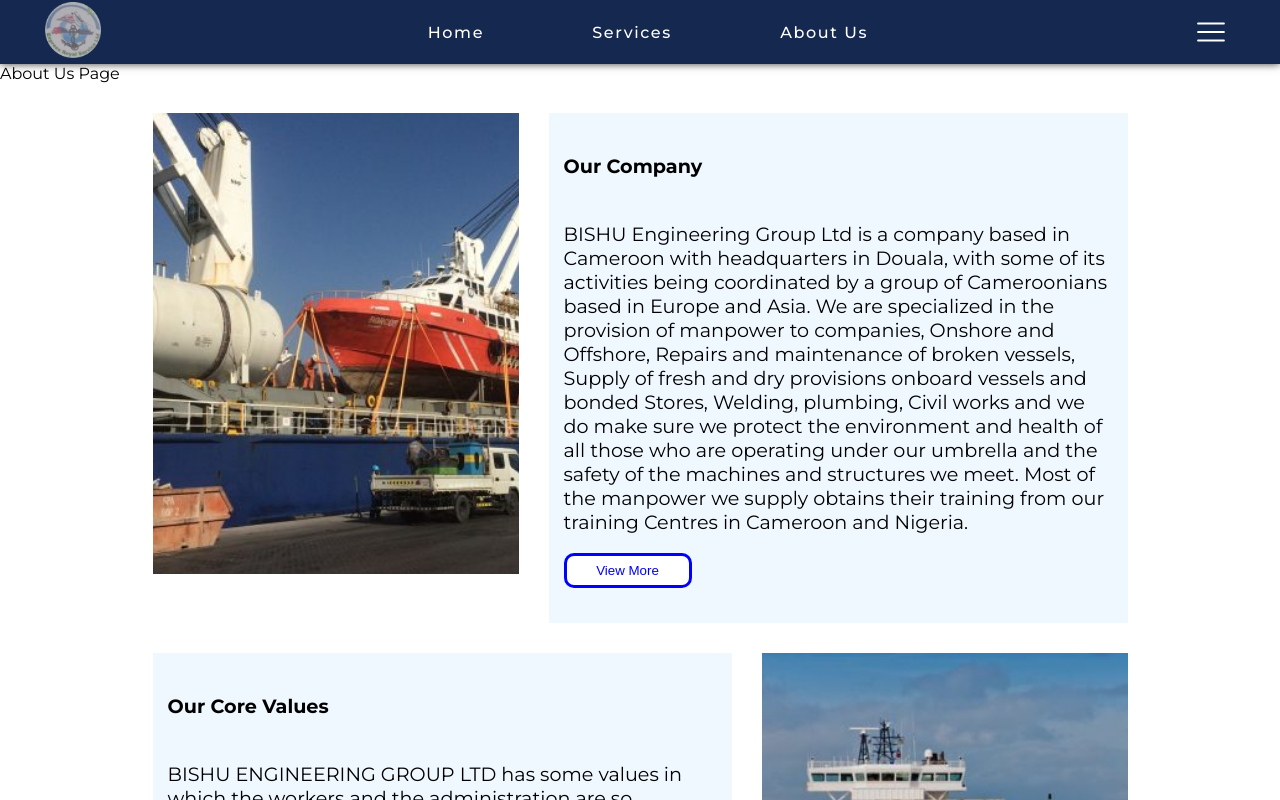
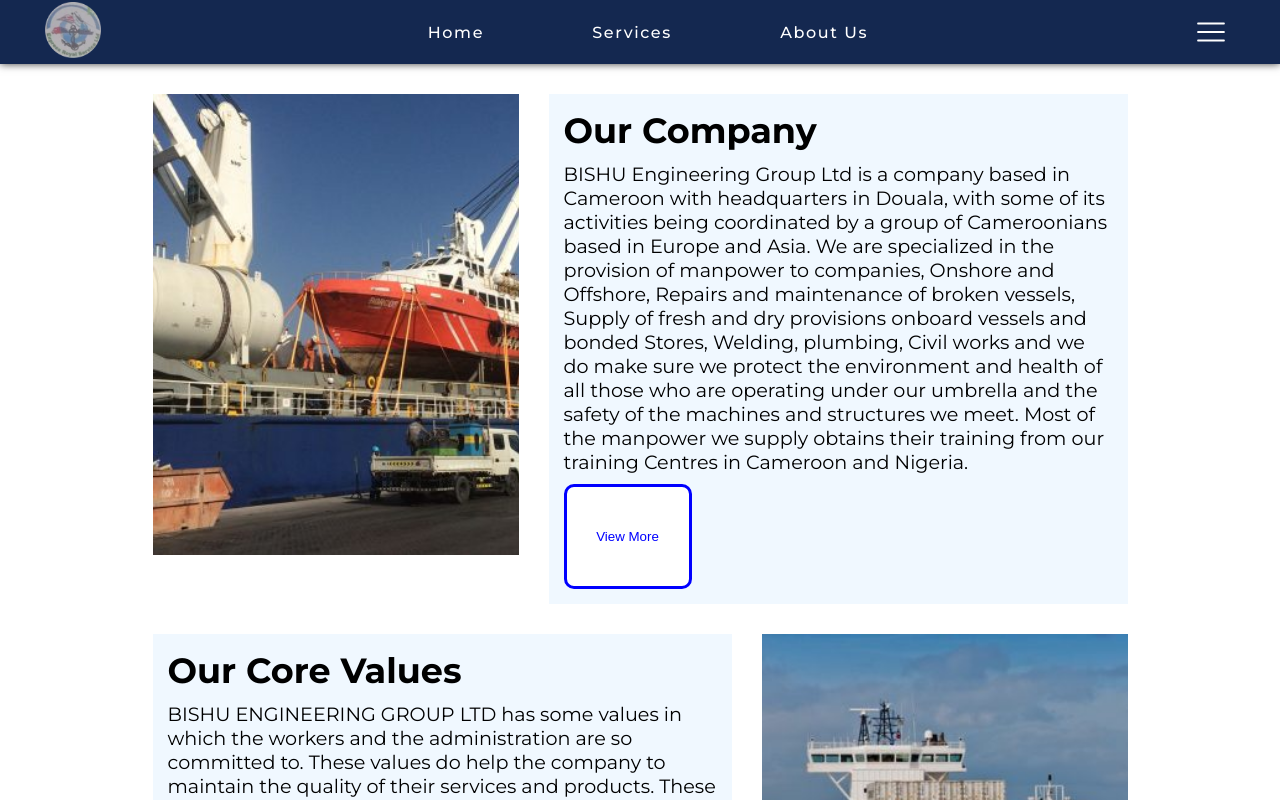
Before and after one commit to Crafty23Jay/Express-Royal-Service-Limited, a React (Vite) app: page /about in a window 1280 px wide. Shown: the top 800 px of the page. Built offline with nearby package versions, Linux system fonts and the light colour scheme.

Commit message:
cahnges on about

```diff
--- a/src/Pages/AboutUs.css
+++ b/src/Pages/AboutUs.css
@@ -1,3 +1,8 @@
+*{
+    margin: 0;
+    padding: 0;
+    gap: 0;
+}
 .company-div{
     display: flex;
     justify-content: center;
@@ -37,7 +42,9 @@
     flex-direction: column;
     width: 45%;
     height: 100%;
+    gap: 10px;
     font-size: larger;
+    margin: 0;
 }
 button{
     background-color: white;
@@ -47,8 +54,12 @@
     text-decoration: none;
     border: 3px solid;
     padding: 7px;
+    height: 30%;
 }
 button:hover{
     color: white;
     background-color: burlywood;
 }
+h1{
+    font-size: 35px;
+}
--- a/src/Pages/AboutUs.jsx
+++ b/src/Pages/AboutUs.jsx
@@ -6,8 +6,6 @@
   return (
     <section>
       <Navbar />
-
-      <main>About Us Page</main>
 
       <section className='company-div'>
           <div className='company-img'></div>
```
